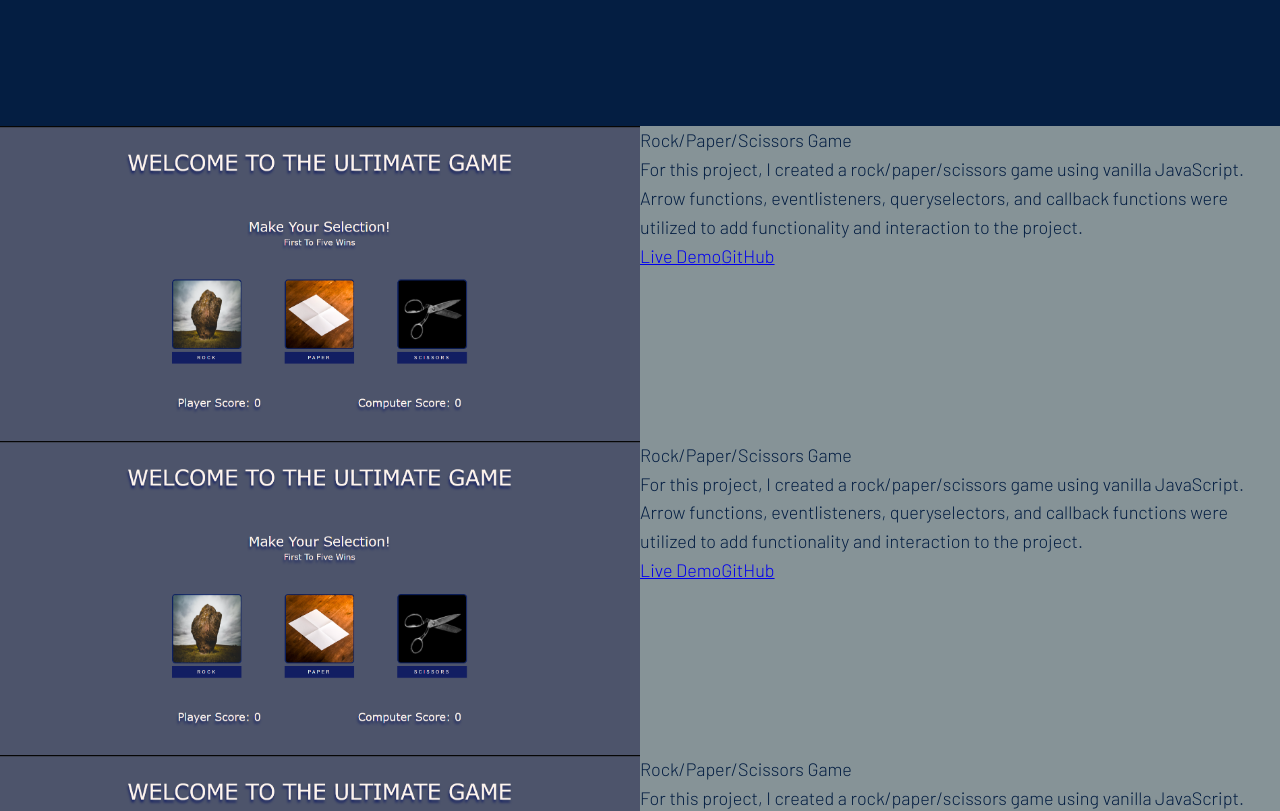
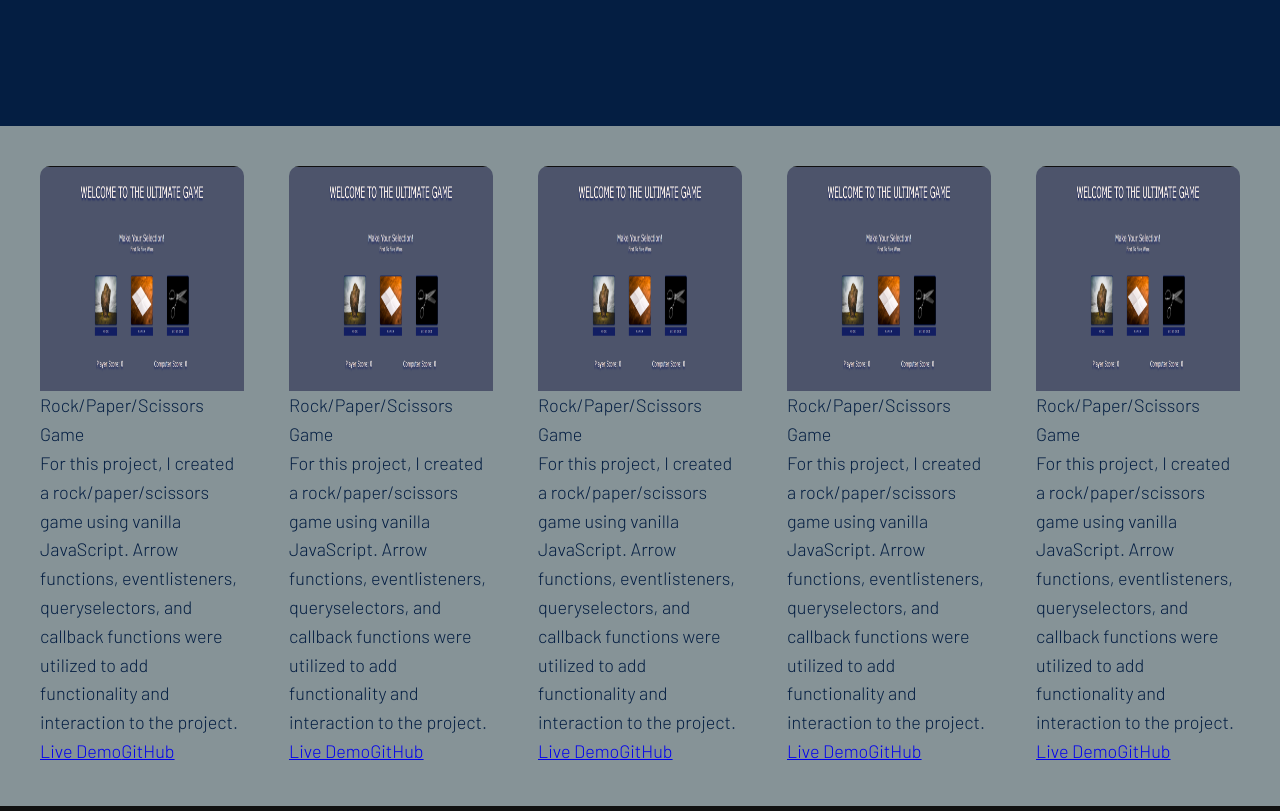
Before and after one commit to tsilvas0113/my-portfolio, a React (Create React App) app: page / in a window 1280 px wide. Shown: the part 2180-2991 px from the top of the page. Built offline with nearby package versions, Linux system fonts and the light colour scheme; a web font is replaced by a local one.

Commit message:
Add some styling to projects

```diff
--- a/src/App.js
+++ b/src/App.js
@@ -25,7 +25,9 @@ function App() {
       <Skills />
       <Aboutme />
       <Myprojects />
-      {proj}
+      <section className="port-list">
+        {proj}
+      </section>
       <Footer />
     </div>
   );
--- a/src/index.css
+++ b/src/index.css
@@ -373,9 +373,22 @@ header {
   text-align: center;
 }
 
+.port-list {
+  display: grid;
+  padding: 2.5rem;
+  grid-auto-flow: column;
+  grid-auto-columns: minmax(0, 1fr);
+  gap: 2.5em
+}
+
 .portfolio {
-  display: grid;
-  grid-template-columns: repeat(auto-fit, minmax(300px, 1fr));
+  display: flex;
+  flex-direction: column;
+}
+
+.port-pic {
+  border-radius: 10px 10px 0 0;
+  height: 225px
 }
 
 .portfolio__item {
```
